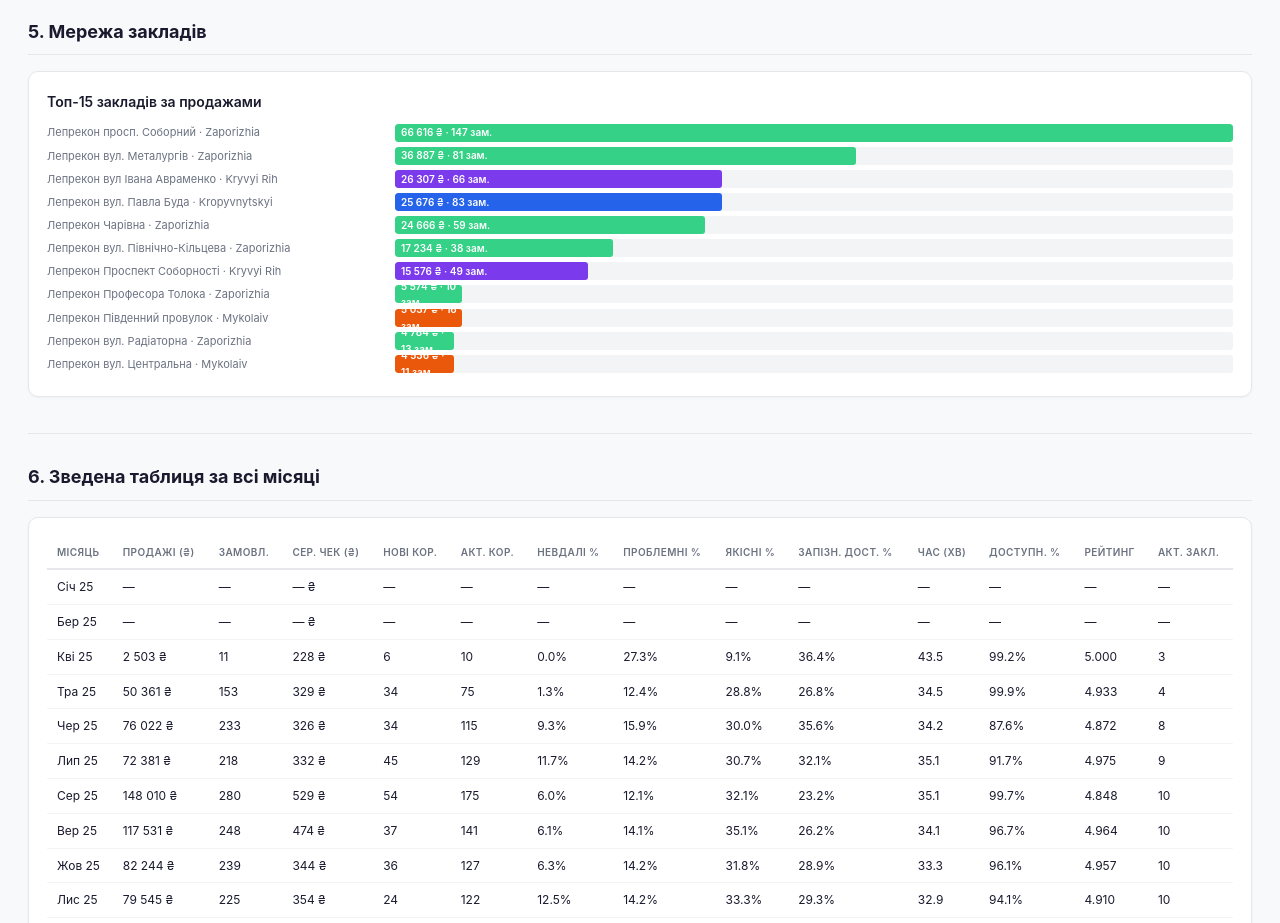
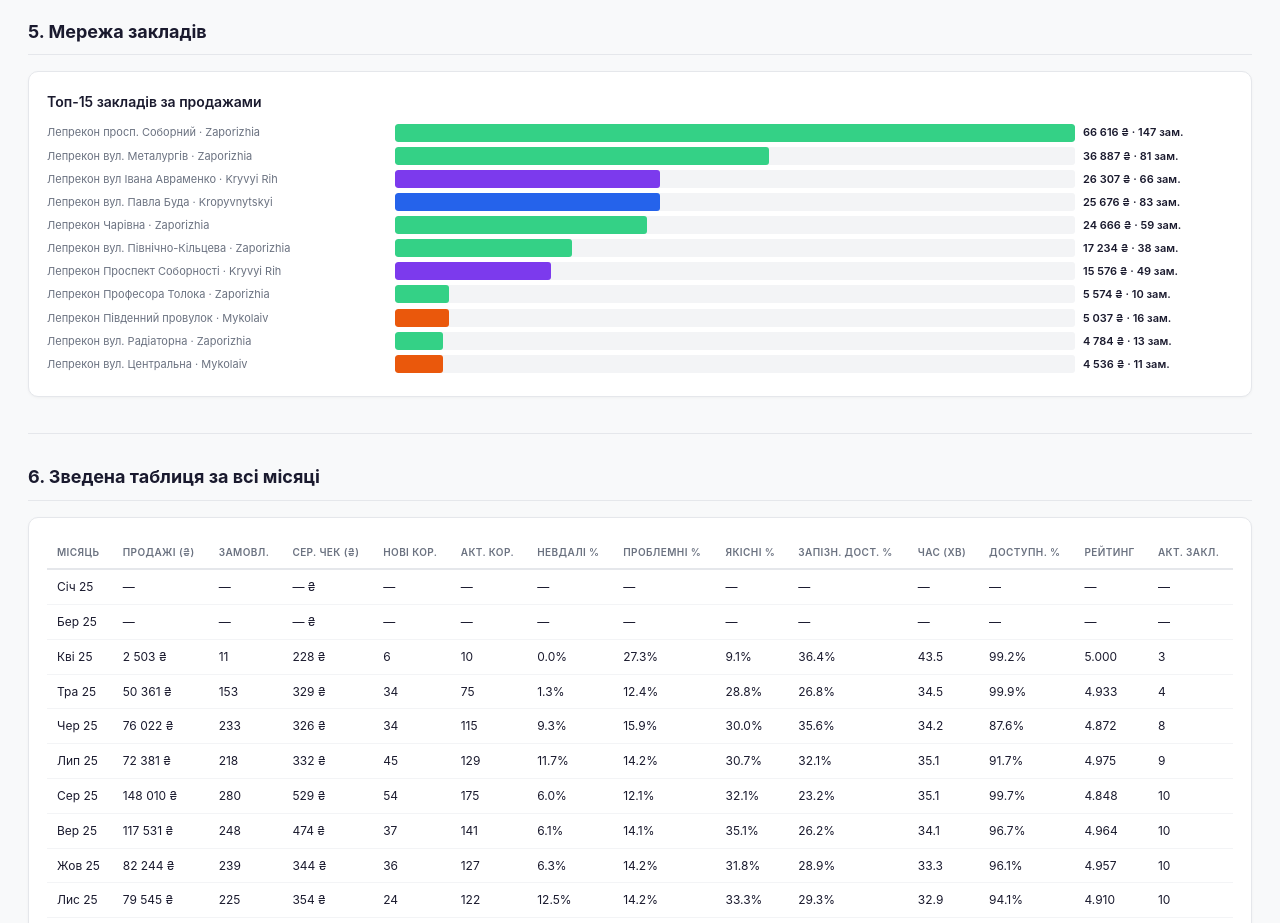
Before and after one commit to khrystynaberezna-lgtm/leprukon-report, a plain HTML site: page index.html in a window 1280 px wide. Shown: the part 6680-7603 px from the top of the page. Drawn offline with nearby package versions, Linux system fonts and the light colour scheme.

Commit message:
Фікс Топ-15 закладів: значення продажів винесено праворуч від смужки (не обрізається)

```diff
--- a/index.html
+++ b/index.html
@@ -47,7 +47,8 @@ tr:hover{background:#f9fafb}
 .store-row{display:flex;align-items:center;gap:8px;margin-bottom:5px}
 .store-name{font-size:11px;min-width:340px;color:var(--muted);white-space:nowrap;overflow:hidden;text-overflow:ellipsis}
 .bar-bg{flex:1;height:18px;background:#f3f4f6;border-radius:3px;overflow:hidden}
-.bar-fill{height:100%;border-radius:3px;display:flex;align-items:center;padding-left:6px;font-size:10px;font-weight:600;color:#fff;min-width:24px}
+.bar-fill{height:100%;border-radius:3px;min-width:4px}
+.bar-val{font-size:11px;font-weight:600;color:var(--text);white-space:nowrap;min-width:150px}
 
 /* Tab navigation */
 .tab-nav{display:flex;gap:4px;margin-bottom:24px;border-bottom:2px solid var(--border);padding-bottom:0}
@@ -730,7 +731,7 @@ renderCharts('m', mData, shortMonth);
     container.innerHTML = stores.map(s => {
       if (!cityColors[s.city_name]) cityColors[s.city_name] = palette[ci++ % palette.length];
       const pctWidth = (Number(s.merchant_price_uah) / maxVal * 100).toFixed(0);
-      return `<div class="store-row"><span class="store-name">${s.provider_name} · ${s.city_name}</span><div class="bar-bg"><div class="bar-fill" style="width:${pctWidth}%;background:${cityColors[s.city_name]}">${uah(s.merchant_price_uah)} · ${fmt(s.orders)} зам.</div></div></div>`;
+      return `<div class="store-row"><span class="store-name">${s.provider_name} · ${s.city_name}</span><div class="bar-bg"><div class="bar-fill" style="width:${pctWidth}%;background:${cityColors[s.city_name]}"></div></div><span class="bar-val">${uah(s.merchant_price_uah)} · ${fmt(s.orders)} зам.</span></div>`;
     }).join('');
   }
 }
```
Also changed, not shown: template.html (+3 -2 lines).
